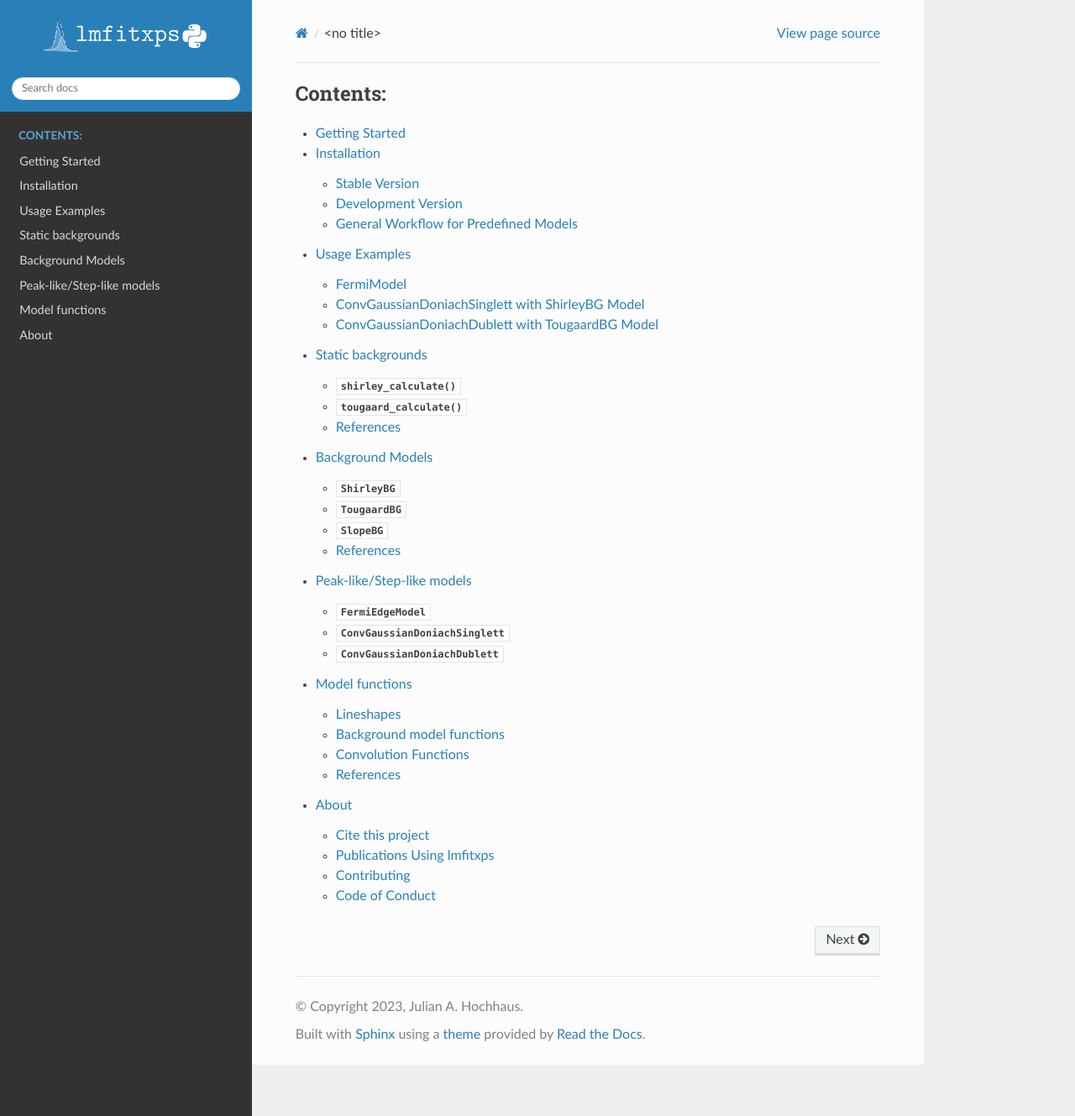
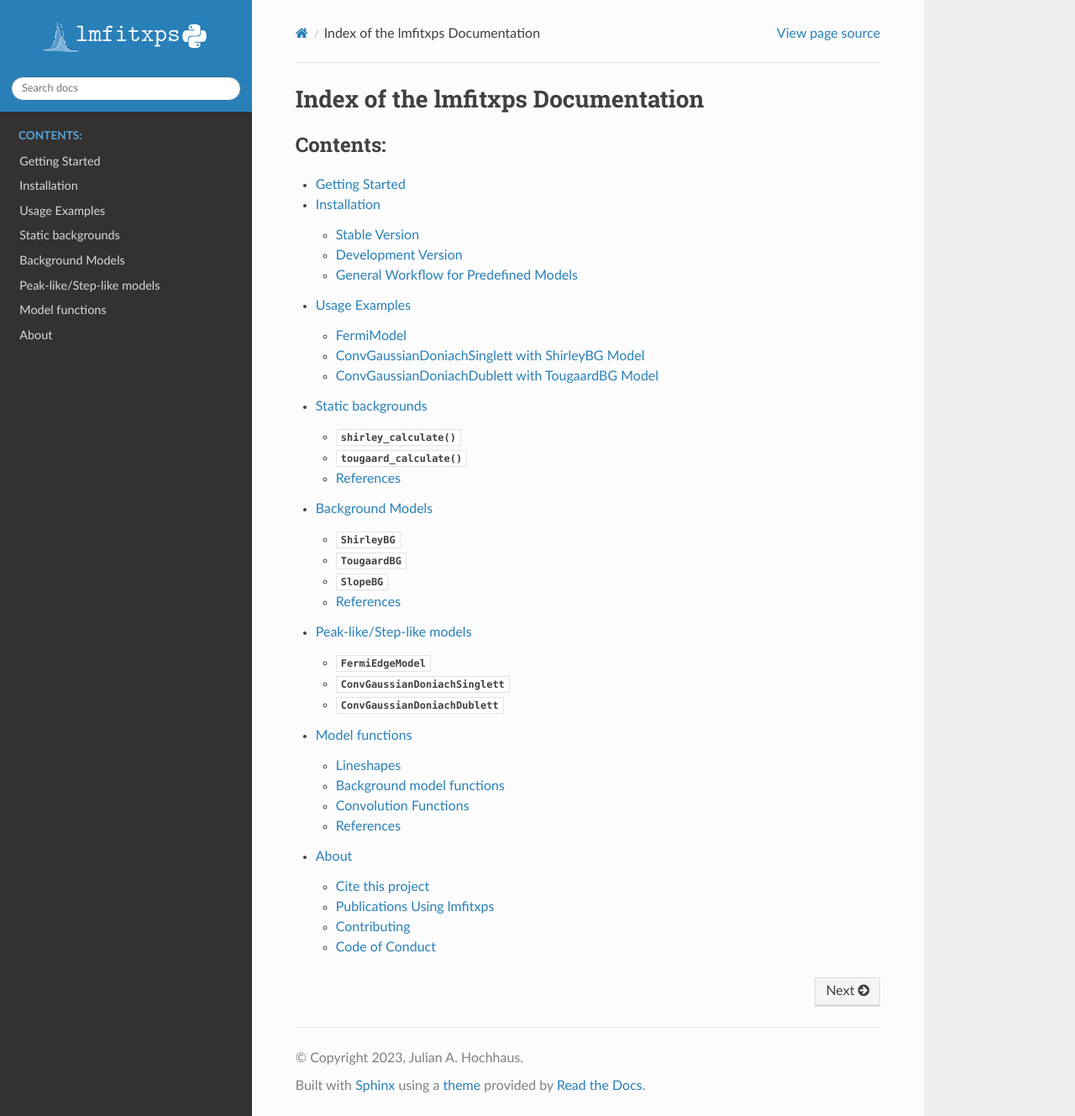
Before and after one commit to Julian-Hochhaus/lmfitxps, a Sphinx documentation site: the page built from docs/index.rst, in a window 1280 px wide and 1329 px high. Shown: the whole window at 84% size. Built offline with Sphinx 7.4.7 and the Read the Docs theme 3.1.0, drawn with Linux system fonts in a browser that asks for light colours.

Commit message:
title to start page

```diff
--- a/docs/index.rst
+++ b/docs/index.rst
@@ -1,3 +1,6 @@
+Index of the lmfitxps Documentation
+===================================
+
 .. lmfitxps documentation master file, created by
    sphinx-quickstart on Fri May 19 12:52:47 2023.
    You can adapt this file completely to your liking, but it should at least
```
